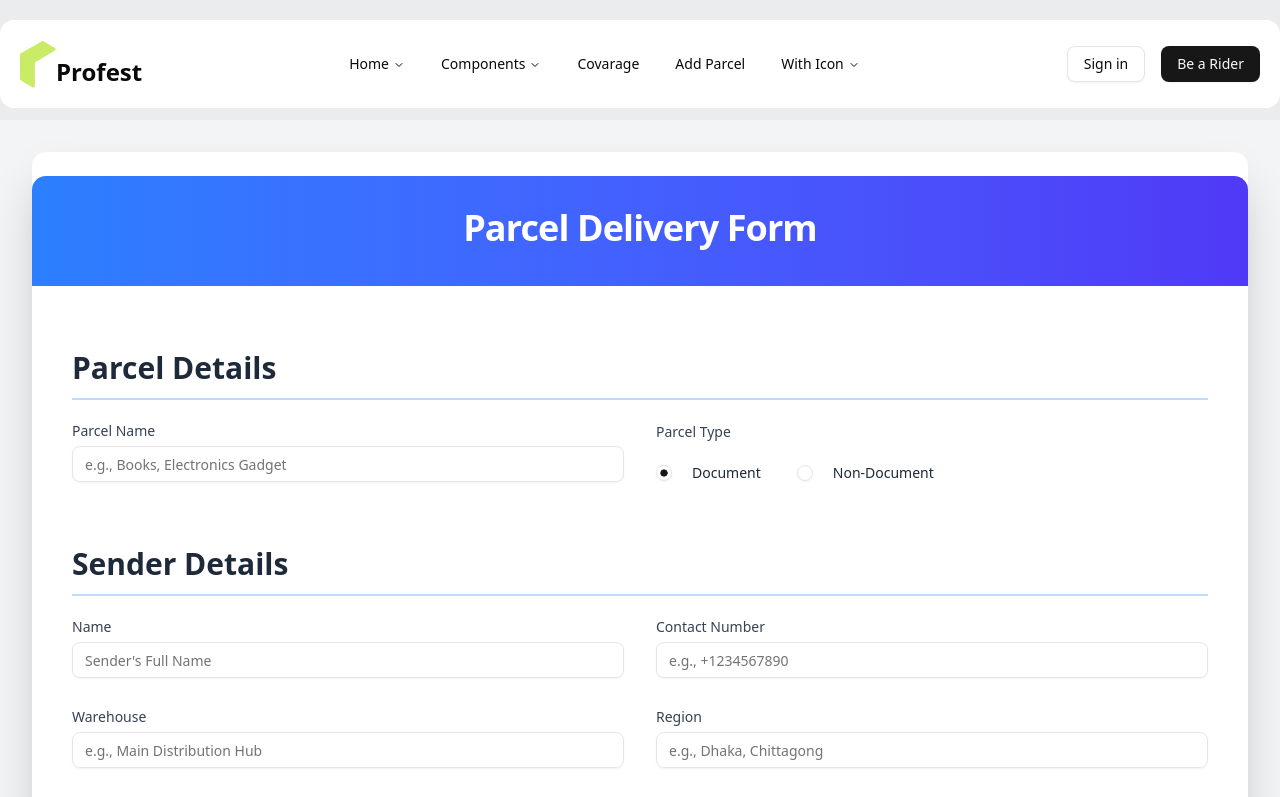
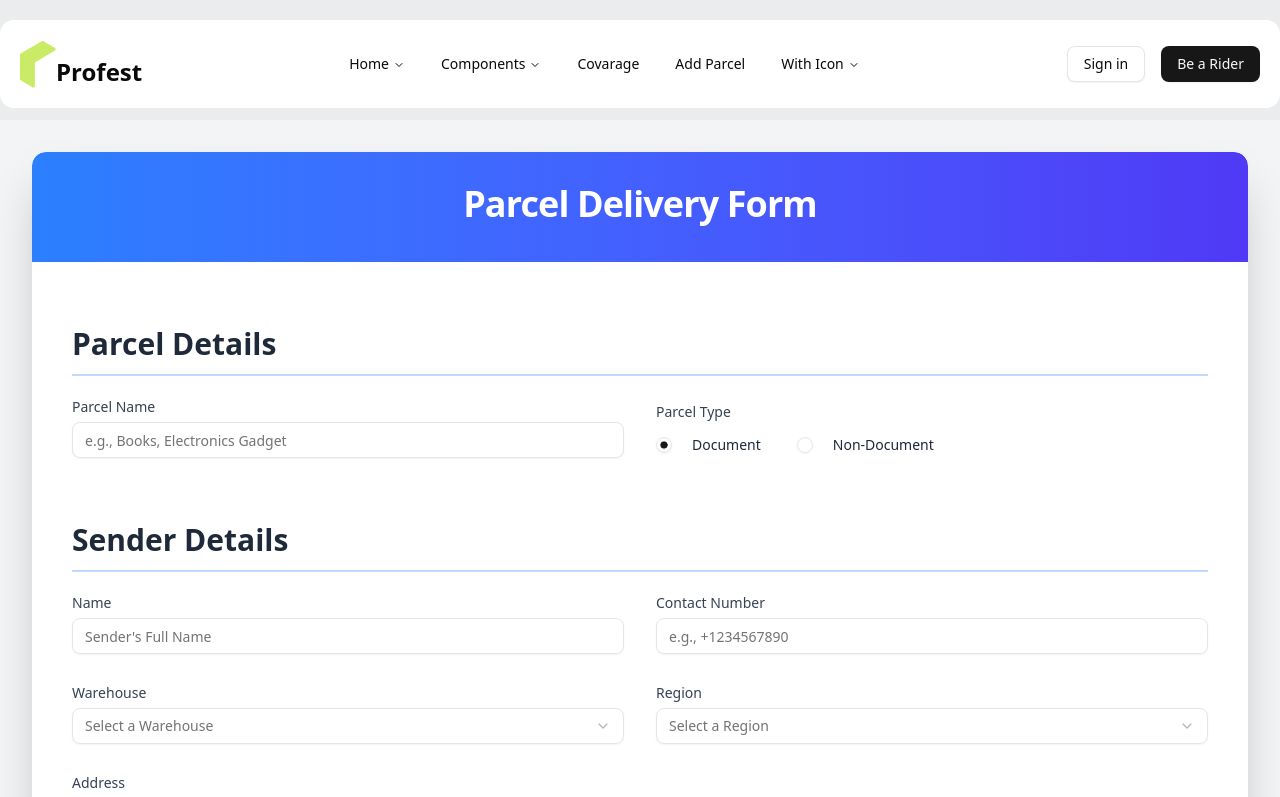
Before and after one commit to Musfiqur-Rahman0/Profest-client, a React (Vite) app: page /addParcel in a window 1280 px wide. Shown: the top 797 px of the page. Built offline with nearby package versions, Linux system fonts and the light colour scheme.

Commit message:
completed the form

```diff
--- a/package.json
+++ b/package.json
@@ -14,6 +14,7 @@
     "@radix-ui/react-label": "^2.1.7",
     "@radix-ui/react-navigation-menu": "^1.2.13",
     "@radix-ui/react-radio-group": "^1.3.7",
+    "@radix-ui/react-select": "^2.2.5",
     "@radix-ui/react-slot": "^1.2.3",
     "@tailwindcss/vite": "^4.1.7",
     "class-variance-authority": "^0.7.1",
--- a/src/Pages/Add_parcel/AddParcel.jsx
+++ b/src/Pages/Add_parcel/AddParcel.jsx
@@ -11,13 +11,27 @@
 } from "@/components/ui/form";
 import { Input } from "@/components/ui/input";
 import { RadioGroup, RadioGroupItem } from "@/components/ui/radio-group";
+import {
+  Select,
+  SelectContent,
+  SelectGroup,
+  SelectItem,
+  SelectLabel,
+  SelectTrigger,
+  SelectValue,
+} from "@/components/ui/select";
 import { Textarea } from "@/components/ui/textarea";
-import React from "react";
+import React, { useEffect, useState } from "react";
 import { useForm } from "react-hook-form";
+import { useLoaderData } from "react-router";
 
 // Assuming these Shadcn UI components are available from your project's components/ui directory.
+const AddParcel = () => {
 
-const AddParcel = () => {
+  const warehousesData = useLoaderData();
+  const [regions, setRegions] = useState([]);
+  const [coveredArea, setCoveredArea]  = useState([])
+  // const [currentRegion, setCurrentRegion]  = useState("Dhaka")
   const form = useForm({
     // resolver: zodResolver(formSchema), // Integrate Zod for validation
     defaultValues: {
@@ -38,9 +52,15 @@
       receiverInstructions: "",
     },
   });
+  const parcelType = form.watch("parcelType");
+  const selectedRegion = form.watch("senderRegion");
 
-  const parcelType = form.watch("parcelType");
-  console.log(parcelType);
+
+  // console.log(warehousesData);
+
+
+  // console.log(selectedRegion)
+  // console.log(parcelType);
 
   const onSubmit = (data) => {
     // In a real application, you would send this data to an API or process it further.
@@ -68,12 +88,43 @@
     };
   };
 
+  const fetchRegion = async () => {
+    try {
+      const res = await fetch("/data/division.json");
+      const region = await res.json();
+      setRegions(region);
+    } catch (error) {
+      console.error(error);
+    }
+  };
+
+  useEffect(() => {
+    fetchRegion();
+  }, []);
+
+  useEffect(()=> {
+     setCoveredArea(()=> {
+    const matchArea = warehousesData.find(area =>
+      selectedRegion.toLowerCase() === area?.city?.toLowerCase()
+    );
+    if(matchArea){
+      setCoveredArea(matchArea.covered_area)
+    }else{
+      setCoveredArea(null)
+    }
+  })
+  }, [selectedRegion, warehousesData])
+
+console.log(coveredArea)
+
+
+
   return (
     <Container>
       {/* // Main container for the form, ensuring it's centered and responsive */}
       <div className="min-h-screen bg-gray-100 flex items-center justify-center p-4 sm:p-6 lg:p-8 font-inter">
         <div className="w-full ">
-          <Card className="rounded-xl shadow-2xl overflow-hidden border-none">
+          <Card className="rounded-xl shadow-2xl overflow-hidden border-none !pt-0">
             <CardHeader className="bg-gradient-to-r from-blue-500 to-indigo-600 text-white rounded-t-xl p-6 sm:p-8">
               <CardTitle className="text-3xl sm:text-4xl font-extrabold text-center tracking-tight">
                 Parcel Delivery Form
@@ -96,6 +147,7 @@
                       <FormField
                         control={form.control}
                         name="parcelName"
+                        rules={{ required: "Parcel Name is required" }}
                         render={({ field }) => (
                           <FormItem>
                             <FormLabel className="text-gray-700 font-medium">
@@ -124,7 +176,7 @@
                         name="parcelType"
                         render={({ field }) => (
                           <FormItem className="space-y-4">
-                            <FormLabel className="text-gray-700 font-medium">
+                            <FormLabel className="text-gray-700 font-medium !mb-0">
                               Parcel Type
                             </FormLabel>
                             <FormControl>
@@ -177,6 +229,9 @@
                         <FormField
                           control={form.control}
                           name="weight"
+                          rules={{
+                            required: "Please type your document weight in kg",
+                          }}
                           render={({ field }) => (
                             <FormItem className="transition-all duration-300 ease-in-out">
                               <FormLabel className="text-gray-700 font-medium">
@@ -219,6 +274,7 @@
                       <FormField
                         control={form.control}
                         name="senderName"
+                        rules={{ required: "Sender name is required" }}
                         render={({ field }) => (
                           <FormItem>
                             <FormLabel className="text-gray-700 font-medium">
@@ -242,6 +298,9 @@
                       <FormField
                         control={form.control}
                         name="senderContactNumber"
+                        rules={{
+                          required: "Sender contact number is required",
+                        }}
                         render={({ field }) => (
                           <FormItem>
                             <FormLabel className="text-gray-700 font-medium">
@@ -275,11 +334,24 @@
                               Warehouse
                             </FormLabel>
                             <FormControl>
-                              <Input
-                                placeholder="e.g., Main Distribution Hub"
-                                {...field}
-                                className="rounded-md focus:ring-blue-500 focus:border-blue-500"
-                              />
+                               <Select
+                              value={field.value}
+                              onValueChange={field.onChange}
+                              >
+                                <SelectTrigger className="w-full">
+                                  <SelectValue placeholder="Select a Warehouse" />
+                                </SelectTrigger>
+                                <SelectContent>
+                                  <SelectGroup>
+                                    <SelectLabel>Select a Warehouse</SelectLabel>
+                                    {coveredArea?.map((area, idx) => (
+                                      <SelectItem key={idx} value={area}>
+                                        {area}
+                                      </SelectItem>
+                                    ))}
+                                  </SelectGroup>
+                                </SelectContent>
+                              </Select>
                             </FormControl>
                             {form.formState.errors.senderWarehouse && (
                               <p className="text-red-500 text-sm mt-1">
@@ -298,11 +370,24 @@
                               Region
                             </FormLabel>
                             <FormControl>
-                              <Input
-                                placeholder="e.g., Dhaka, Chittagong"
-                                {...field}
-                                className="rounded-md focus:ring-blue-500 focus:border-blue-500"
-                              />
+                              <Select
+                              value={field.value}
+                              onValueChange={field.onChange}
+                              >
+                                <SelectTrigger className="w-full">
+                                  <SelectValue placeholder="Select a Region" />
+                                </SelectTrigger>
+                                <SelectContent>
+                                  <SelectGroup>
+                                    <SelectLabel>Select a region</SelectLabel>
+                                    {regions?.map((region, idx) => (
+                                      <SelectItem key={idx} value={region}>
+                                        {region}
+                                      </SelectItem>
+                                    ))}
+                                  </SelectGroup>
+                                </SelectContent>
+                              </Select>
                             </FormControl>
                             {form.formState.errors.senderRegion && (
                               <p className="text-red-500 text-sm mt-1">
@@ -315,6 +400,7 @@
                       <FormField
                         control={form.control}
                         name="senderAddress"
+                        rules={{ required: "Sender address is required" }}
                         render={({ field }) => (
                           <FormItem className="md:col-span-2">
                             <FormLabel className="text-gray-700 font-medium">
@@ -365,6 +451,9 @@
                       <FormField
                         control={form.control}
                         name="receiverName"
+                        rules={{
+                          required: "Please give a name to send the percel",
+                        }}
                         render={({ field }) => (
                           <FormItem>
                             <FormLabel className="text-gray-700 font-medium">
@@ -388,6 +477,9 @@
                       <FormField
                         control={form.control}
                         name="receiverContactNumber"
+                        rules={{
+                          required: "Receiver phone number is required",
+                        }}
                         render={({ field }) => (
                           <FormItem>
                             <FormLabel className="text-gray-700 font-medium">
@@ -464,6 +556,7 @@
                       <FormField
                         control={form.control}
                         name="receiverAddress"
+                        rules={{ required: "Please provide receiver address." }}
                         render={({ field }) => (
                           <FormItem className="md:col-span-2">
                             <FormLabel className="text-gray-700 font-medium">
@@ -508,10 +601,8 @@
                   {/* Submit Button */}
                   <Button
                     type="submit"
-                    className="w-full py-3 sm:py-4 text-lg sm:text-xl font-bold rounded-lg
-                             bg-gradient-to-r from-blue-600 to-indigo-700 text-white
-                             hover:from-blue-700 hover:to-indigo-800
-                             shadow-lg hover:shadow-xl transition-all duration-300 transform hover:scale-[1.005]"
+                    className="w-full !py-5 sm:py-4 text-lg sm:text-xl font-bold rounded-lg
+                           cursor-pointer  "
                   >
                     Submit Parcel Details
                   </Button>
--- a/src/Routes/Router.jsx
+++ b/src/Routes/Router.jsx
@@ -33,6 +33,7 @@
       },
       {
         path: "addParcel",
+          loader: () => fetch("/data/warehouses.json"),
         Component: AddParcel,
       },
     ],
--- /dev/null
+++ b/src/components/ui/select.jsx
@@ -0,0 +1,164 @@
+import * as React from "react"
+import * as SelectPrimitive from "@radix-ui/react-select"
+import { CheckIcon, ChevronDownIcon, ChevronUpIcon } from "lucide-react"
+
+import { cn } from "@/lib/utils"
+
+function Select({
+  ...props
+}) {
+  return <SelectPrimitive.Root data-slot="select" {...props} />;
+}
+
+function SelectGroup({
+  ...props
+}) {
+  return <SelectPrimitive.Group data-slot="select-group" {...props} />;
+}
+
+function SelectValue({
+  ...props
+}) {
+  return <SelectPrimitive.Value data-slot="select-value" {...props} />;
+}
+
+function SelectTrigger({
+  className,
+  size = "default",
+  children,
+  ...props
+}) {
+  return (
+    <SelectPrimitive.Trigger
+      data-slot="select-trigger"
+      data-size={size}
+      className={cn(
+        "border-input data-[placeholder]:text-muted-foreground [&_svg:not([class*='text-'])]:text-muted-foreground focus-visible:border-ring focus-visible:ring-ring/50 aria-invalid:ring-destructive/20 dark:aria-invalid:ring-destructive/40 aria-invalid:border-destructive dark:bg-input/30 dark:hover:bg-input/50 flex w-fit items-center justify-between gap-2 rounded-md border bg-transparent px-3 py-2 text-sm whitespace-nowrap shadow-xs transition-[color,box-shadow] outline-none focus-visible:ring-[3px] disabled:cursor-not-allowed disabled:opacity-50 data-[size=default]:h-9 data-[size=sm]:h-8 *:data-[slot=select-value]:line-clamp-1 *:data-[slot=select-value]:flex *:data-[slot=select-value]:items-center *:data-[slot=select-value]:gap-2 [&_svg]:pointer-events-none [&_svg]:shrink-0 [&_svg:not([class*='size-'])]:size-4",
+        className
+      )}
+      {...props}>
+      {children}
+      <SelectPrimitive.Icon asChild>
+        <ChevronDownIcon className="size-4 opacity-50" />
+      </SelectPrimitive.Icon>
+    </SelectPrimitive.Trigger>
+  );
+}
+
+function SelectContent({
+  className,
+  children,
+  position = "popper",
+  ...props
+}) {
+  return (
+    <SelectPrimitive.Portal>
+      <SelectPrimitive.Content
+        data-slot="select-content"
+        className={cn(
+          "bg-popover text-popover-foreground data-[state=open]:animate-in data-[state=closed]:animate-out data-[state=closed]:fade-out-0 data-[state=open]:fade-in-0 data-[state=closed]:zoom-out-95 data-[state=open]:zoom-in-95 data-[side=bottom]:slide-in-from-top-2 data-[side=left]:slide-in-from-right-2 data-[side=right]:slide-in-from-left-2 data-[side=top]:slide-in-from-bottom-2 relative z-50 max-h-(--radix-select-content-available-height) min-w-[8rem] origin-(--radix-select-content-transform-origin) overflow-x-hidden overflow-y-auto rounded-md border shadow-md",
+          position === "popper" &&
+            "data-[side=bottom]:translate-y-1 data-[side=left]:-translate-x-1 data-[side=right]:translate-x-1 data-[side=top]:-translate-y-1",
+          className
+        )}
+        position={position}
+        {...props}>
+        <SelectScrollUpButton />
+        <SelectPrimitive.Viewport
+          className={cn("p-1", position === "popper" &&
+            "h-[var(--radix-select-trigger-height)] w-full min-w-[var(--radix-select-trigger-width)] scroll-my-1")}>
+          {children}
+        </SelectPrimitive.Viewport>
+        <SelectScrollDownButton />
+      </SelectPrimitive.Content>
+    </SelectPrimitive.Portal>
+  );
+}
+
+function SelectLabel({
+  className,
+  ...props
+}) {
+  return (
+    <SelectPrimitive.Label
+      data-slot="select-label"
+      className={cn("text-muted-foreground px-2 py-1.5 text-xs", className)}
+      {...props} />
+  );
+}
+
+function SelectItem({
+  className,
+  children,
+  ...props
+}) {
+  return (
+    <SelectPrimitive.Item
+      data-slot="select-item"
+      className={cn(
+        "focus:bg-accent focus:text-accent-foreground [&_svg:not([class*='text-'])]:text-muted-foreground relative flex w-full cursor-default items-center gap-2 rounded-sm py-1.5 pr-8 pl-2 text-sm outline-hidden select-none data-[disabled]:pointer-events-none data-[disabled]:opacity-50 [&_svg]:pointer-events-none [&_svg]:shrink-0 [&_svg:not([class*='size-'])]:size-4 *:[span]:last:flex *:[span]:last:items-center *:[span]:last:gap-2",
+        className
+      )}
+      {...props}>
+      <span className="absolute right-2 flex size-3.5 items-center justify-center">
+        <SelectPrimitive.ItemIndicator>
+          <CheckIcon className="size-4" />
+        </SelectPrimitive.ItemIndicator>
+      </span>
+      <SelectPrimitive.ItemText>{children}</SelectPrimitive.ItemText>
+    </SelectPrimitive.Item>
+  );
+}
+
+function SelectSeparator({
+  className,
+  ...props
+}) {
+  return (
+    <SelectPrimitive.Separator
+      data-slot="select-separator"
+      className={cn("bg-border pointer-events-none -mx-1 my-1 h-px", className)}
+      {...props} />
+  );
+}
+
+function SelectScrollUpButton({
+  className,
+  ...props
+}) {
+  return (
+    <SelectPrimitive.ScrollUpButton
+      data-slot="select-scroll-up-button"
+      className={cn("flex cursor-default items-center justify-center py-1", className)}
+      {...props}>
+      <ChevronUpIcon className="size-4" />
+    </SelectPrimitive.ScrollUpButton>
+  );
+}
+
+function SelectScrollDownButton({
+  className,
+  ...props
+}) {
+  return (
+    <SelectPrimitive.ScrollDownButton
+      data-slot="select-scroll-down-button"
+      className={cn("flex cursor-default items-center justify-center py-1", className)}
+      {...props}>
+      <ChevronDownIcon className="size-4" />
+    </SelectPrimitive.ScrollDownButton>
+  );
+}
+
+export {
+  Select,
+  SelectContent,
+  SelectGroup,
+  SelectItem,
+  SelectLabel,
+  SelectScrollDownButton,
+  SelectScrollUpButton,
+  SelectSeparator,
+  SelectTrigger,
+  SelectValue,
+}
```
Also changed, not shown: 1 other file (tests, documents, lock files or other folders).
